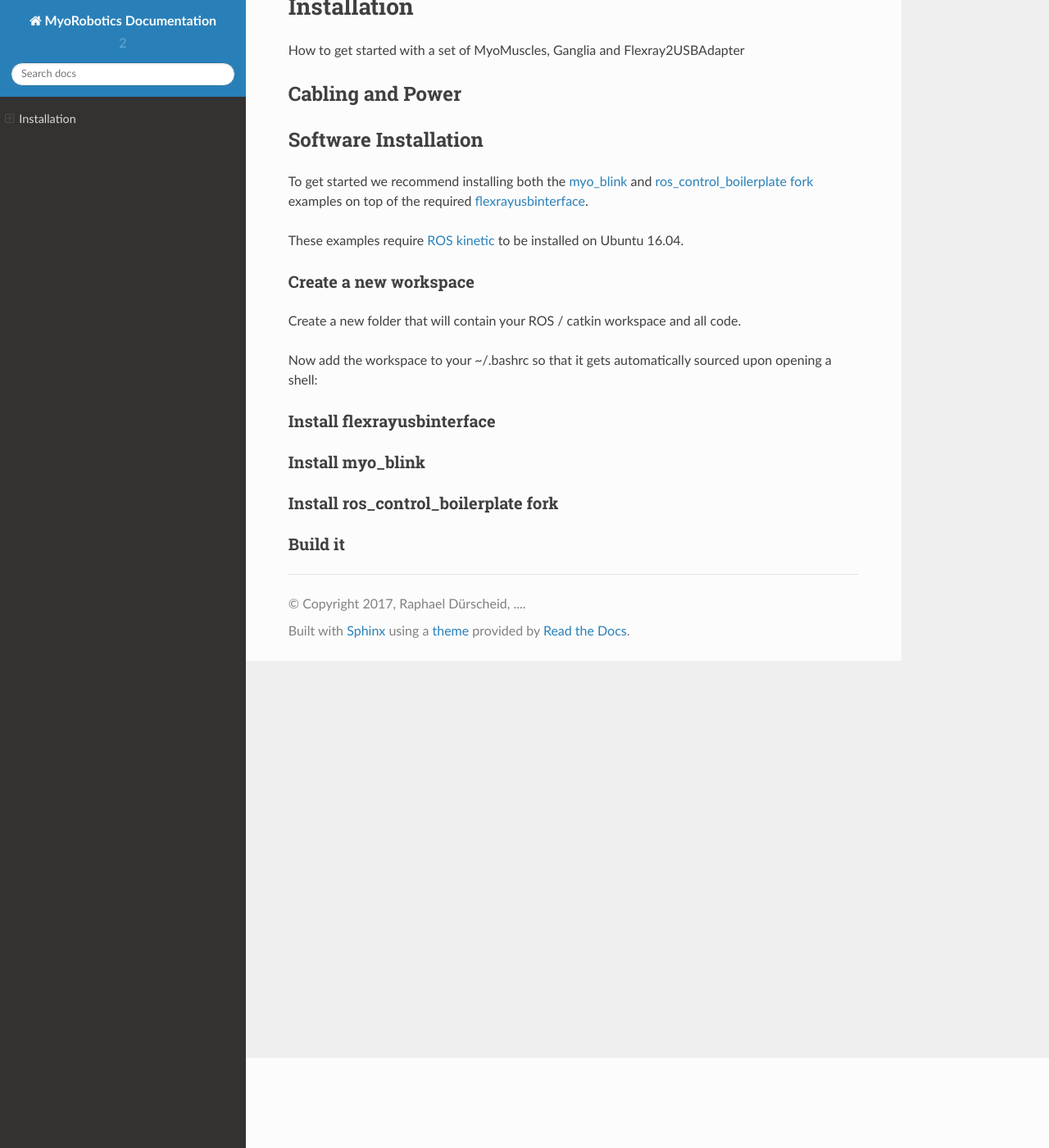
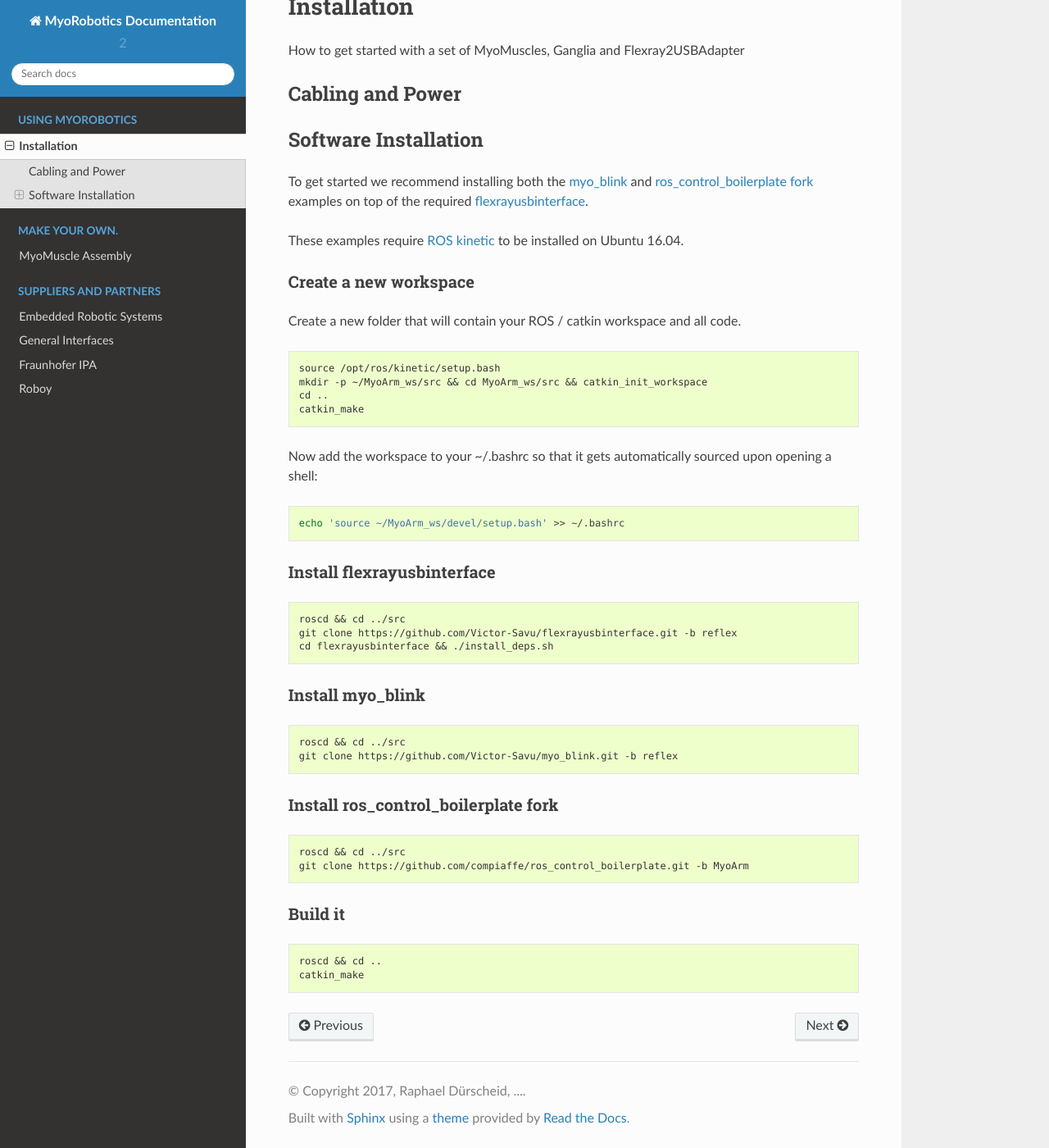
Before and after one commit to MyoRobotics/MyoRobotics-Documentation, a Sphinx documentation site: the page built from source/getting-started/installation.rst, in a window 1280 px wide and 1400 px high, scrolled down 110 px. Shown: the whole window at 82% size. Built offline with Sphinx 7.4.7 and the Read the Docs theme 2.0.0, drawn with Linux system fonts in a browser that asks for light colours; pages that are not in the unit, such as notebooks, are missing from menus.

Commit message:
Bugfix on code-blocks

```diff
--- a/source/getting-started/installation.rst
+++ b/source/getting-started/installation.rst
@@ -16,7 +16,8 @@ Create a new workspace
 ************************
 Create a new folder that will contain your ROS / catkin workspace and all code.
 
-.. code-block:: bash
+.. code-block:: console
+
    source /opt/ros/kinetic/setup.bash
    mkdir -p ~/MyoArm_ws/src && cd MyoArm_ws/src && catkin_init_workspace
    cd ..
@@ -25,12 +26,14 @@ Create a new folder that will contain your ROS / catkin workspace and all code.
 Now add the workspace to your ~/.bashrc so that it gets automatically sourced upon opening a shell:
 
 .. code-block:: bash
+
    echo 'source ~/MyoArm_ws/devel/setup.bash' >> ~/.bashrc
 
 Install flexrayusbinterface
 ****************************
 
-.. code-block:: bash
+.. code-block:: console
+
    roscd && cd ../src
    git clone https://github.com/Victor-Savu/flexrayusbinterface.git -b reflex
    cd flexrayusbinterface && ./install_deps.sh
@@ -38,21 +41,24 @@ Install flexrayusbinterface
 Install myo_blink
 *****************
 
-.. code-block:: bash
+.. code-block:: console
+
    roscd && cd ../src
    git clone https://github.com/Victor-Savu/myo_blink.git -b reflex
 
 Install ros_control_boilerplate fork
 ************************************
 
-.. code-block:: bash
+.. code-block:: console
+
    roscd && cd ../src
    git clone https://github.com/compiaffe/ros_control_boilerplate.git -b MyoArm
 
 Build it
 ***************
 
-.. code-block:: bash
+.. code-block:: console
+
    roscd && cd ..
    catkin_make
 
--- a/source/index.rst
+++ b/source/index.rst
@@ -43,6 +43,7 @@ Indices and tables
 
 .. toctree::
    :maxdepth: 2
+   :glob:
    :caption: Using MyoRobotics
 
    getting-started/*
@@ -51,6 +52,7 @@ Indices and tables
 
 .. toctree::
    :maxdepth: 2
+   :glob:
    :caption: Make your own.
 
    assembly/*
@@ -59,6 +61,7 @@ Indices and tables
 
 .. toctree::
    :maxdepth: 2
+   :glob:
    :caption: Suppliers and Partners
 
    partners/*
```
